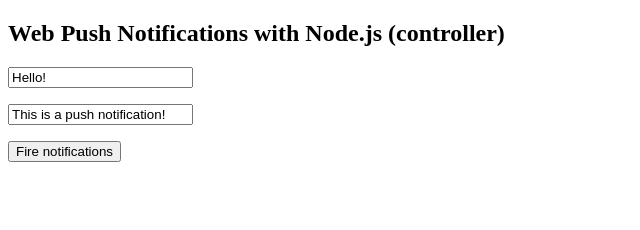
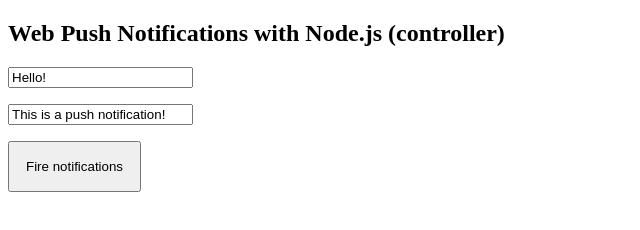
Before and after one commit to sixtennoren/push-notifications, a website: page client/controller/index.html in a window 1280 px wide. Shown: the whole page, without its empty margins (0-640 px from the left). Drawn offline with Linux system fonts and the light colour scheme.

Commit message:
adjust button size

```diff
--- a/client/controller/index.html
+++ b/client/controller/index.html
@@ -10,7 +10,7 @@
   <h2>Web Push Notifications with Node.js (controller)</h2>
   <p><input id="title" placeholder="Title" value="Hello!" /></p>
   <p><input id="body" placeholder="Body" value="This is a push notification!" /></p>
-  <button id="fire">Fire notifications</button>
+  <button style="padding: 1rem" id="fire">Fire notifications</button>
   <p id="status"></p>
 
   <script src="controller.js"></script>
```
Also changed, not shown: client/index.html (+4 -1 lines).
